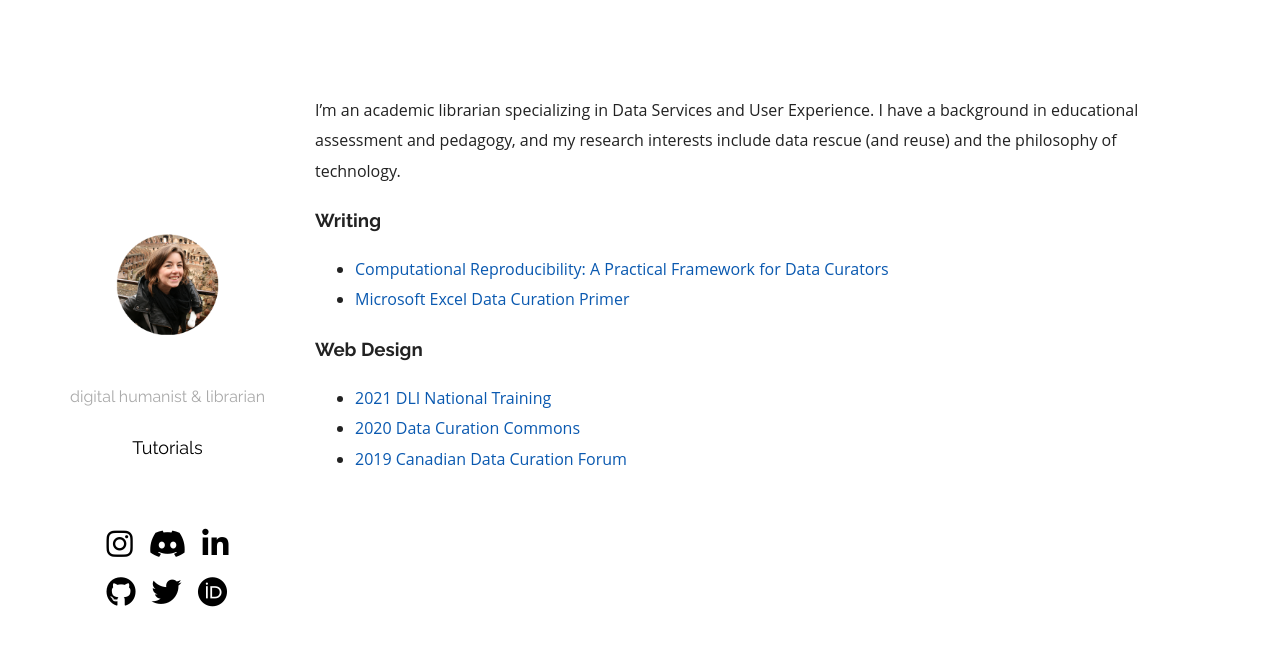
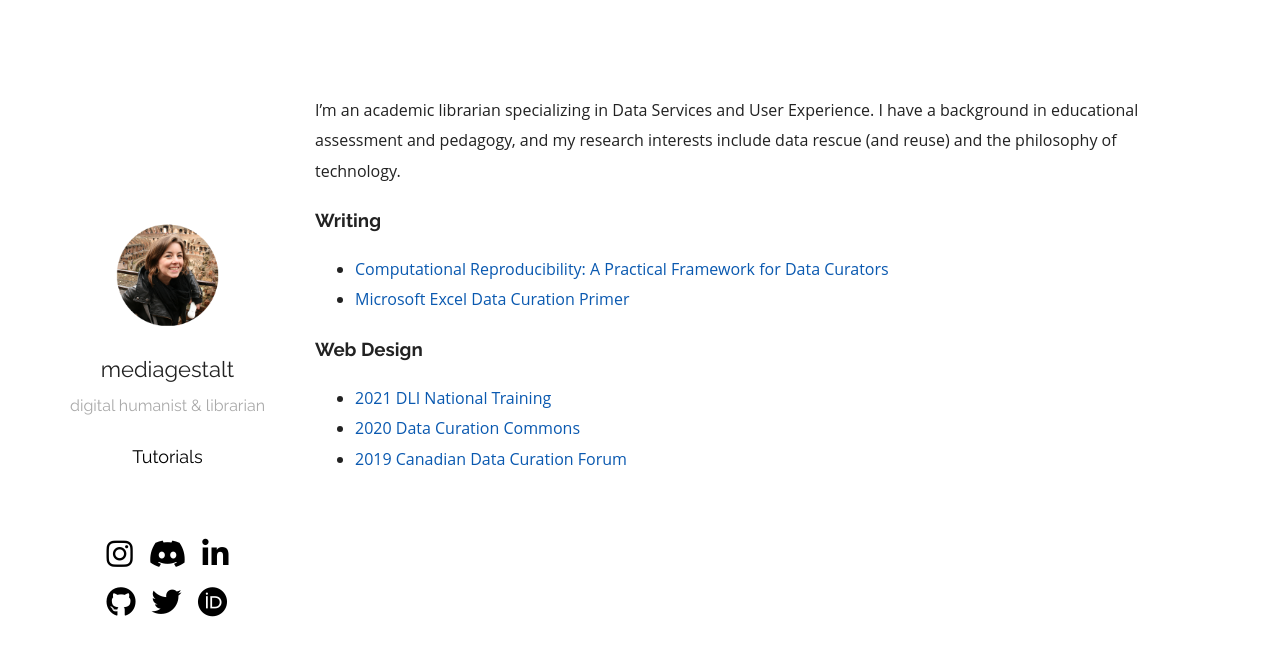
Before and after one commit to mediagestalt/mediagestalt.github.io, a Jekyll site: the page built from index.md, in a window 1280 px wide. Shown: the top 656 px of the page. Built offline with Jekyll 4.4.1, drawn with Linux system fonts in a browser that asks for light colours; nearby versions of some CDN libraries.

Commit message:
Update _config.yml

```diff
--- a/_config.yml
+++ b/_config.yml
@@ -2,7 +2,7 @@
 #
 # Site settings
 
-title:
+title: mediagestalt
 tagline: digital humanist and librarian
 email:
 description: digital humanist & librarian
@@ -22,7 +22,7 @@ defaults:
     scope:
       path: ""
     values:
-      author: "Sandra Sawchuk"
+      author: "mediagestalt"
 
 # Permalinks
 #
```
